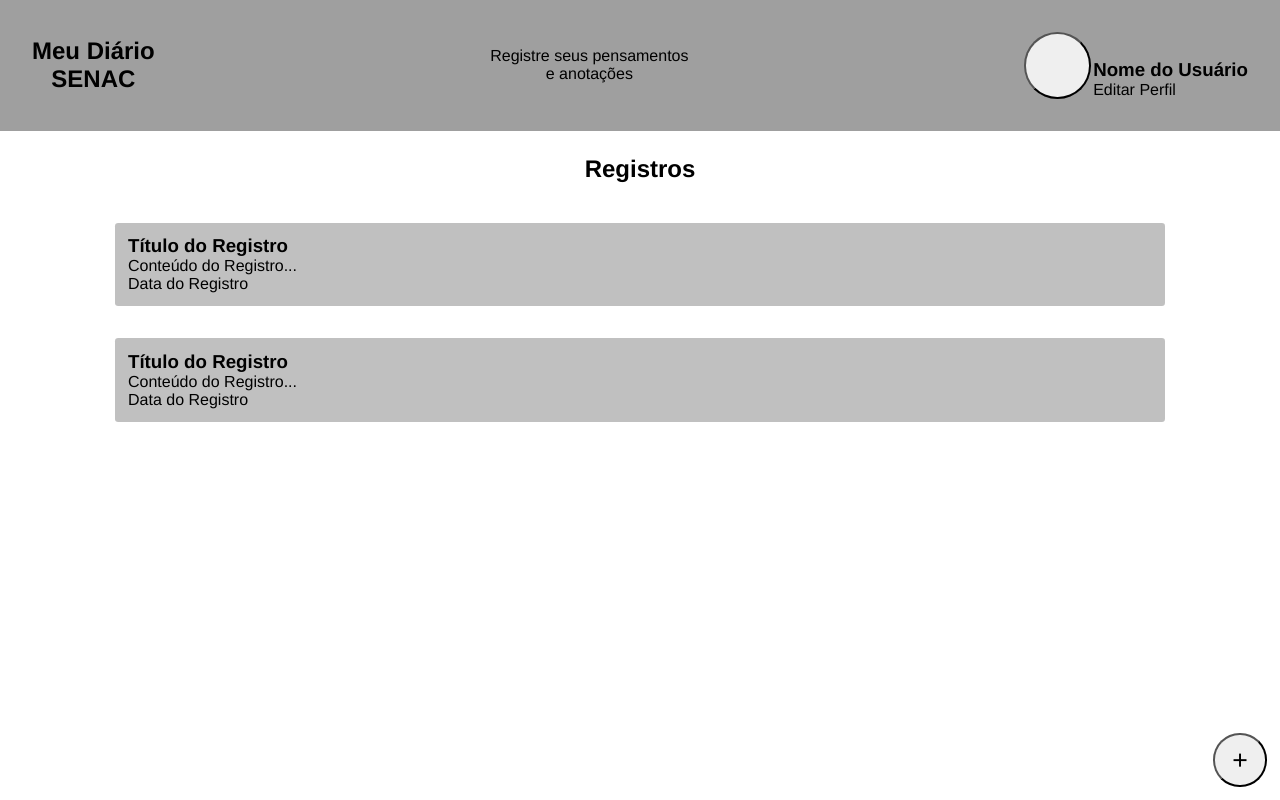
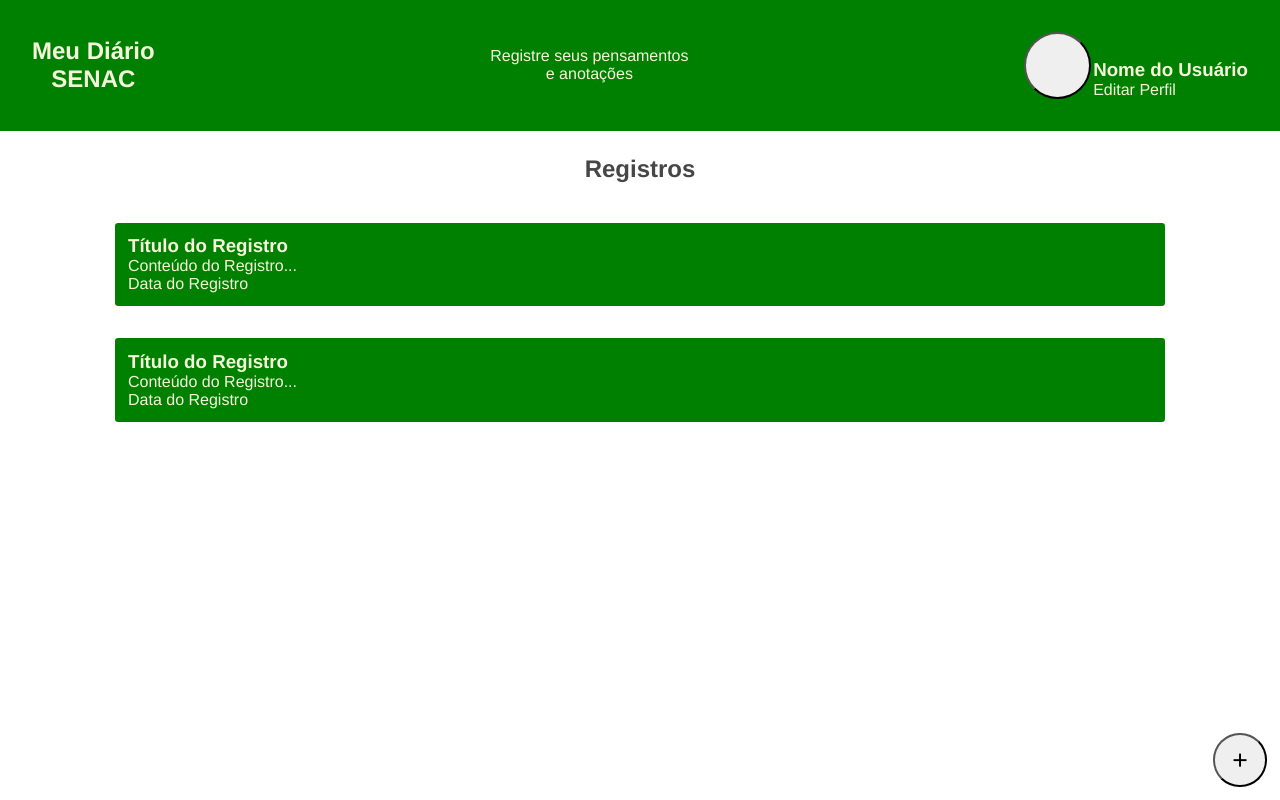
Before and after one commit to MarceloCSJ/MDS-FrontEnd, an Angular app: page / in a window 1280 px wide. Built offline with nearby package versions, Linux system fonts and the light colour scheme.

Commit message:
Att color scheme

```diff
--- a/src/app/components/registros/card-registros/card-registros.component.css
+++ b/src/app/components/registros/card-registros/card-registros.component.css
@@ -6,6 +6,7 @@ main{
 }
 section{
     width: 80%;
+    color: beige;
     display:flex;
     justify-content: left;
     align-items: start;
@@ -13,5 +14,5 @@ section{
     margin: 1em;
     padding: 0.8em;
     border-radius: 0.2em;
-    background-color: rgb(192, 192, 192);
+    background-color: green;
 }
--- a/src/app/components/registros/registros.component.css
+++ b/src/app/components/registros/registros.component.css
@@ -1,9 +1,10 @@
 header {
-    background-color: rgb(159, 159, 159);
+    background-color: green;
     padding: 2em;
     display: flex;
     justify-content: space-between;
     align-items: center;
+    color: beige;
 }
 .header-geral{
     display: flex;
@@ -18,7 +19,7 @@ header {
 
     a {
         text-decoration: none;
-        color:black;
+        color: beige;
     }
     button{
         height: 5em;
@@ -33,6 +34,7 @@ header {
     align-items: center;
     flex-direction:column;
     padding: 1em;
+    color: rgb(70, 70, 70);
 }
 #adicionar-registro{
     position: fixed;
```
